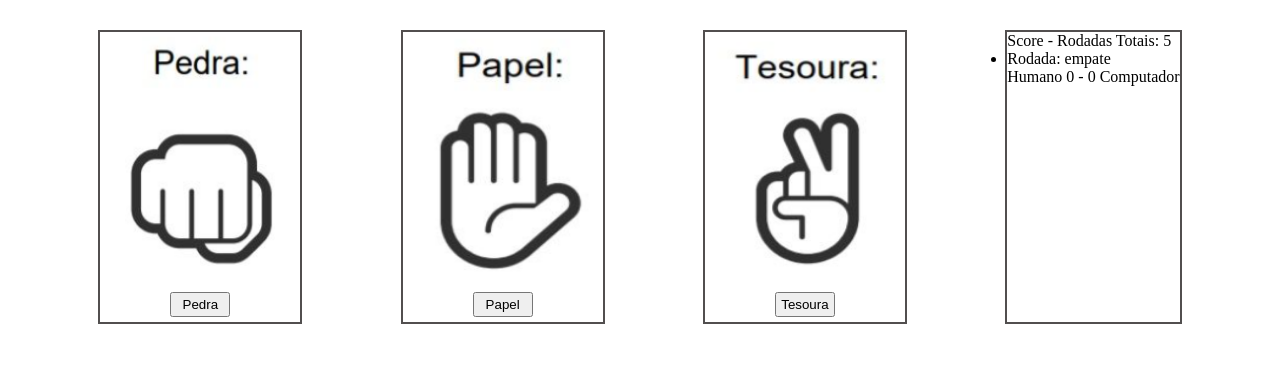
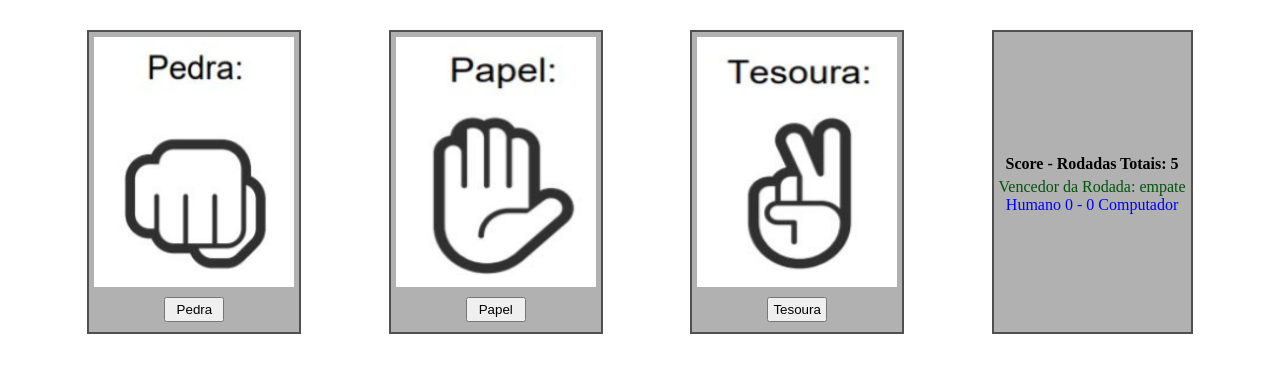
Before and after one commit to ThiagoMDuarte/rock-paper-scissors, a plain HTML site: page index.html in a window 1280 px wide. Both pictures are taken after a click on the button "Pedra". Drawn offline with Linux system fonts and the light colour scheme.

Commit message:
Finish logic and css

```diff
--- a/index.html
+++ b/index.html
@@ -10,20 +10,20 @@
 </head>
 <body>
     <div class="container">
-        <section>
+        <section class="escolha">
             <img src="/images/pedra.png" alt="">
             <button  class="jogada" id="pedra">Pedra</button>
         </section>
-        <section>
+        <section class="escolha">
             <img src="/images/papel.png" alt="">
             <button class="jogada" id="papel">Papel</button>
         </section>
-        <section>
+        <section class="escolha">
             <img src="/images/tesoura.png" alt="">
             <button class="jogada" id="tesoura">Tesoura</button>
         </section>
-        <section>
-            <ul class="placar">Score - Rodadas Totais: 5</ul>
+        <section class="placar">
+            <ul class="scoreTitle">Score - Rodadas Totais: 5</ul>
         </section>
     </div>
 </body>
--- a/script.js
+++ b/script.js
@@ -9,18 +9,14 @@ const buttons = document.querySelectorAll("button.jogada");
 
 buttons.forEach(button => {
     button.addEventListener("click", function (event) {
-        if (rodadaAtual <= totalRodadas) {
+        if (rodadaAtual < totalRodadas) {
             const humanChoice = event.target.id;
             const computerChoice = getComputerChoice();
             const result = playRound(humanChoice, computerChoice);
 
-            console.log(`Rodada ${rodadaAtual + 1}`);
-            console.log(`Jogada humano: ${humanChoice}`);
-            console.log(`Jogada computador: ${computerChoice}`);
-            console.log(`Resultado: ${result}`);
-
             let pontosRodada = document.createElement("li")
-            pontosRodada.textContent = `Rodada: ${result}`
+            pontosRodada.classList.add('pontosRodada')
+            pontosRodada.textContent = `Vencedor da Rodada: ${result}`
             placar.appendChild(pontosRodada)
 
             // Atualizar o placar
@@ -30,7 +26,8 @@ buttons.forEach(button => {
                 placarComputador++;
             }
 
-            let placarRodada = document.createElement('span')
+            let placarRodada = document.createElement('li')
+            placarRodada.classList.add('placarRodada')
             placarRodada.textContent = `Humano ${placarHumano} - ${placarComputador} Computador`
             placar.appendChild(placarRodada)
 
@@ -40,6 +37,7 @@ buttons.forEach(button => {
             // Verifica se o jogo acabou
             if (rodadaAtual >= totalRodadas) {
                 let resultadoFinal = document.createElement('p')
+                resultadoFinal.classList.add('resultadoFinal')
 
                 if (placarHumano > placarComputador) {
                     resultadoFinal.textContent = "O humano venceu o jogo!"
@@ -55,8 +53,10 @@ buttons.forEach(button => {
                 if (rodadaAtual <= totalRodadas) { */
         } // Se nao tiver mais rodadas roda esse else
         else {
-            let recarregar = document.createElement('span')
-            recarregar.textContent = "O jogo terminou. Recarregue a página para jogar novamente."
+            let recarregar = document.createElement('li')
+            recarregar.classList.add('recarregar')
+            recarregar.setAttribute('style', 'white-space: pre;')
+            recarregar.textContent = 'O jogo terminou. Recarregue a página para jogar novamente.'
             placar.appendChild(recarregar)
         }
     });
--- a/style.css
+++ b/style.css
@@ -14,7 +14,19 @@ section {
     border: 2px solid rgb(82, 79, 79);
     align-content: center;
     align-items: center;
+    justify-content: center;
+    padding: 5px;
+    background-color: rgb(177, 177, 177);
 }
+.escolha {
+    flex-shrink: 2;
+}
+.placar {
+    flex-shrink: 1;
+    flex-wrap: wrap;
+    text-align: center;
+}
+
 img {
     width: 200px;
     height: 250px;
@@ -26,6 +38,27 @@ button {
     width: 60px;
 }
 
-#seletor {
-    align-self: center;
+ul {
+    list-style: none;
 }
+li {
+    list-style: none;
+}
+.scoreTitle {
+    font-weight: bold;
+    margin: 5px;
+}
+.placarRodada {
+    color:blue
+}
+.recarregar {
+    font-weight: bold;
+    color: red;
+}
+.pontosRodada {
+    color: rgb(0, 83, 12);
+}
+.resultadoFinal {
+    font-weight: bold;
+    font-size: large;
+}
```
